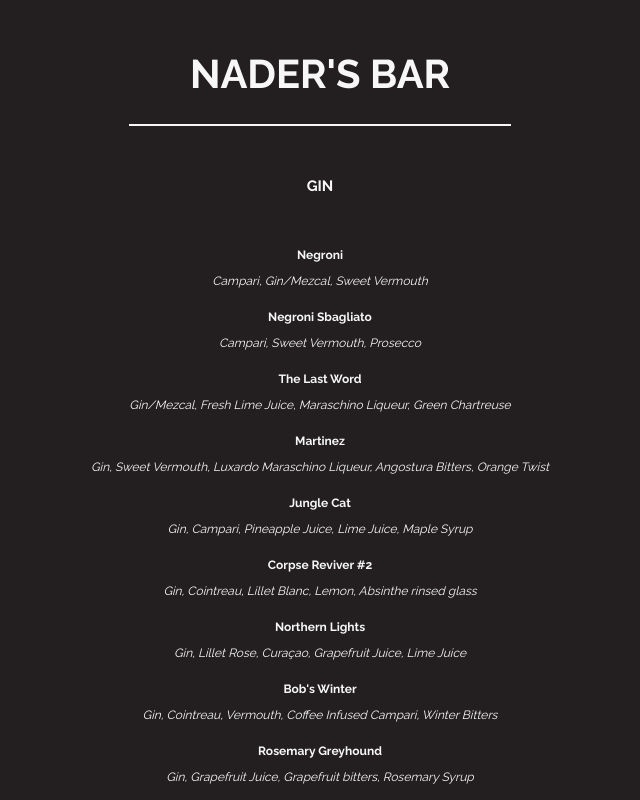
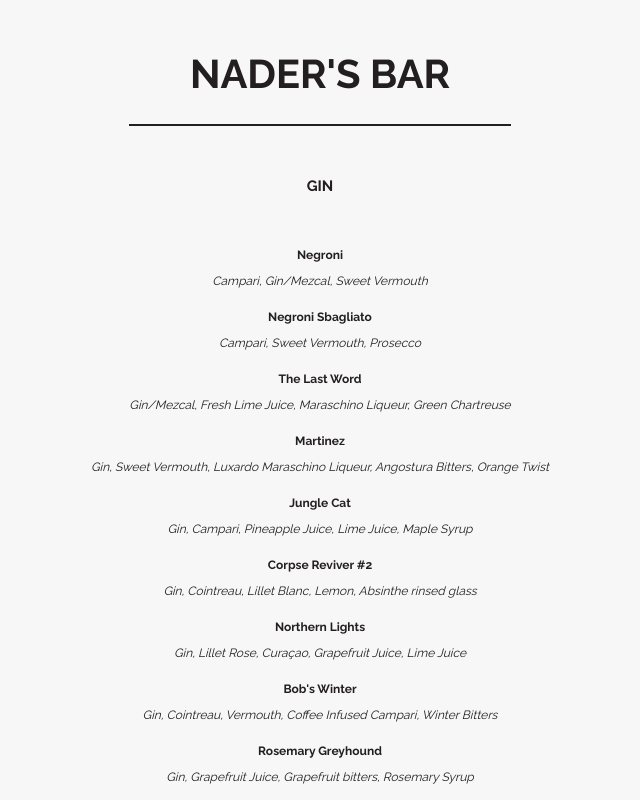
Before and after one commit to naderdub/bar, a plain HTML site: page index.html in a window 1280 px wide. Shown: the top 800 px of the page, without its empty margins (320-960 px from the left). Drawn offline with Linux system fonts and the light colour scheme.

Commit message:
Add files via upload

```diff
--- a/main.css
+++ b/main.css
@@ -1,5 +1,5 @@
 body {
-	background-color: #231f20;
+	background-color: #f7f7f7;
 	margin-top: 50px;
 	overflow: scroll;
 	padding-bottom: 50px;
@@ -8,7 +8,7 @@ body {
 h1 {
 	font-family: 'Raleway', sans-serif;
 	text-align: center;
-	color: #f7f7f7;
+	color: #231f20;
 	font-weight: 700px;
 	font-size: 40px;
 }
@@ -16,14 +16,14 @@ h1 {
 h2 {
 	font-family: 'Raleway', sans-serif;
 	font-size: 12px;
-	color: #f7f7f7;
+	color: #231f20;
 	padding-top: 10px;
 	font-weight: 400px;
 }
 h3 {
 	font-family: 'Raleway', sans-serif;
 	font-size: 15px;
-	color: #f7f7f7;
+	color: #231f20;
 	padding-top: 10px;
 	font-weight: 400px;
 }
@@ -32,7 +32,7 @@ p {
 	font-family: 'Raleway', sans-serif;
 	font-size: 12px;
 	font-style: italic;
-	color: #f7f7f7;
+	color: #231f20;
 	font-weight: 400px;
 }
 
@@ -40,9 +40,9 @@ hr {
   display: block;
   width: 30%;
   border-style: solid;
-  border-width: 0.5px;
-  color: #f7f7f7;
-  background-color: #f7f7f7;;
+  border-width: 1px;
+  color: #231f20;
+  background-color: #231f20;
 }
 
 
```
